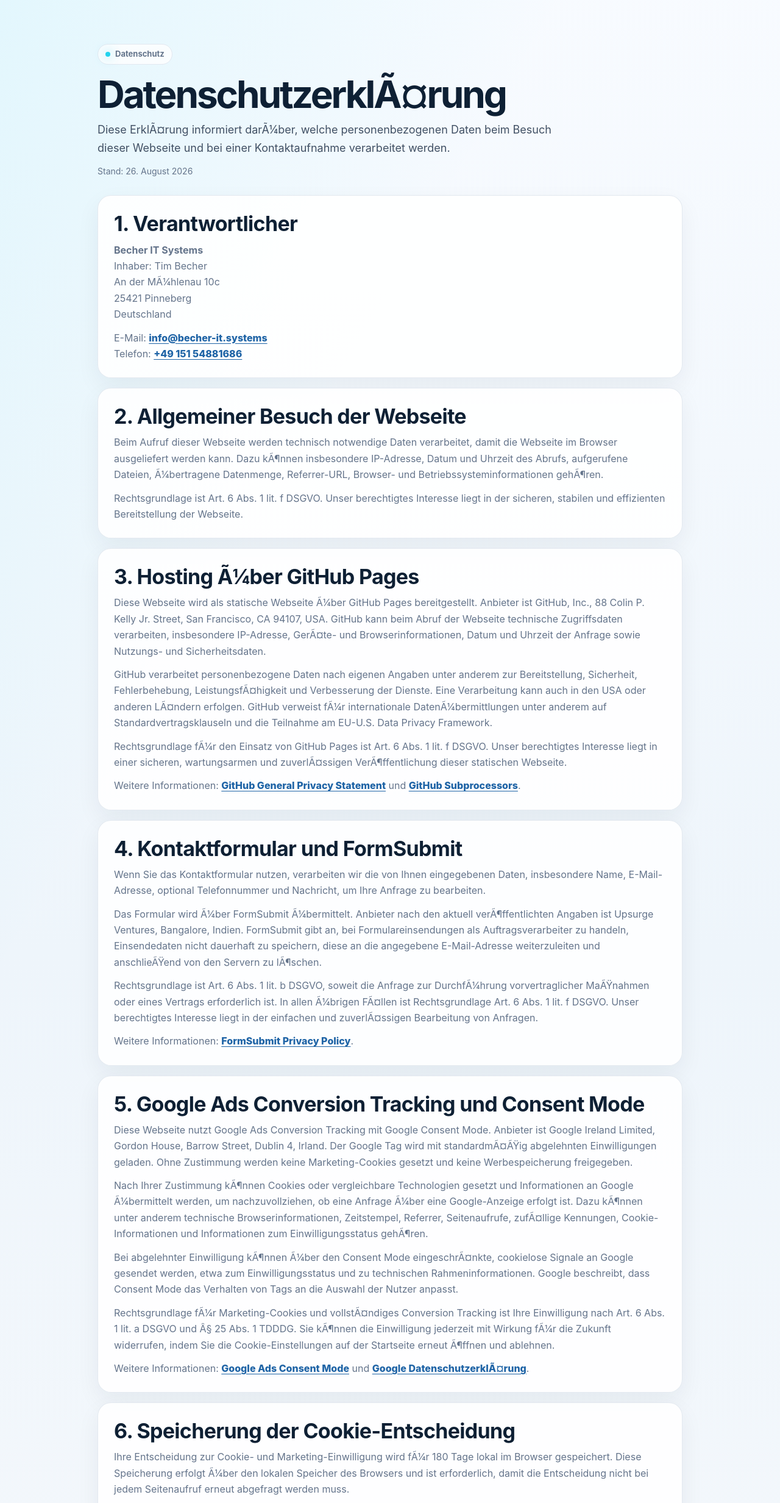
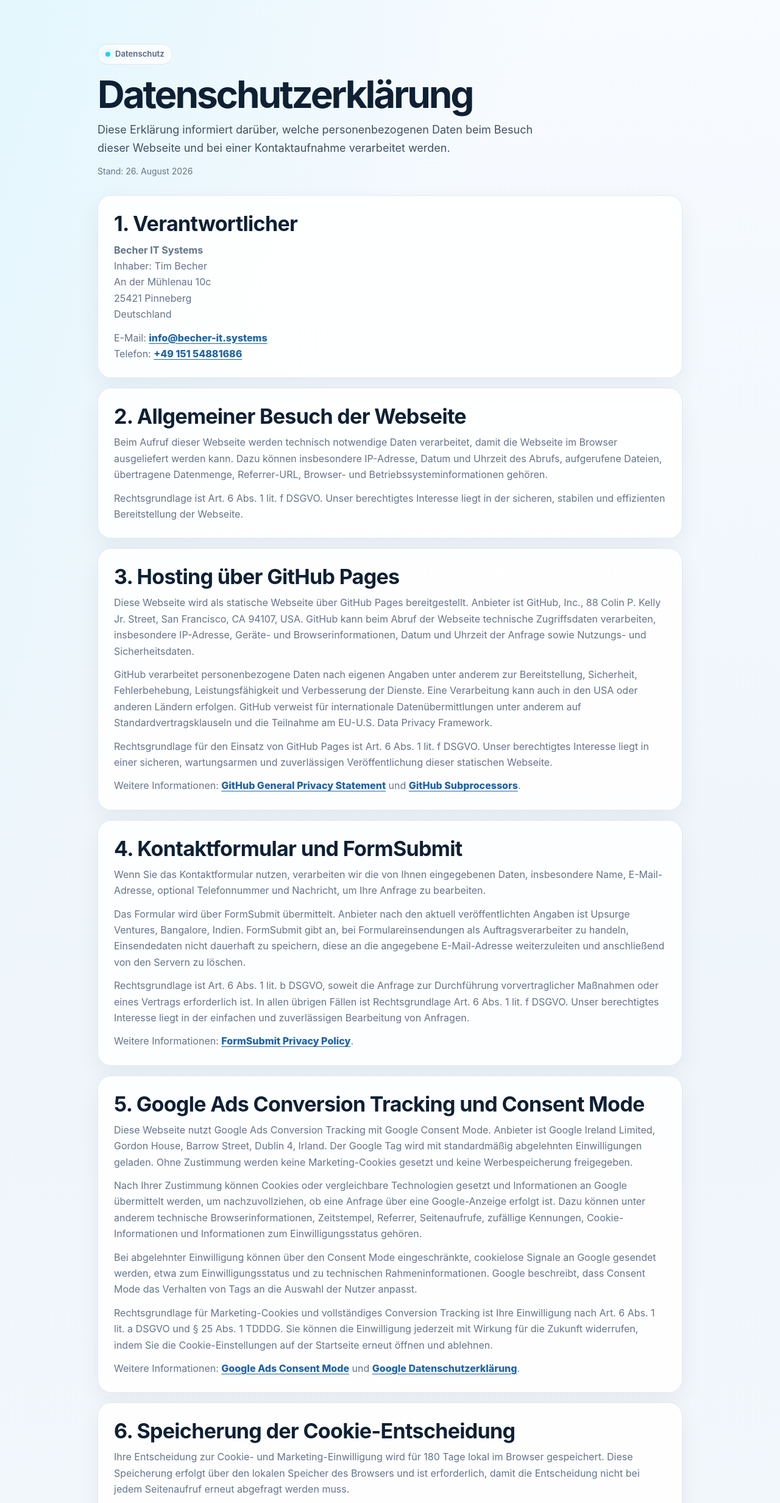
Before and after one commit to mitrodex/bit-web-page, a plain HTML site: page datenschutz.html in a window 1280 px wide. Shown: the part 77-2542 px from the top of the page at 61% size. Drawn offline with Linux system fonts and the light colour scheme.

Commit message:
Umlaute in Impressum, Datenschutz und Haftung repariert (doppelt kodiertes UTF-8)
Co-Authored-By: Claude Opus 5.5 <noreply@anthropic.com>

```diff
--- a/datenschutz.html
+++ b/datenschutz.html
@@ -3,10 +3,10 @@
   <head>
     <meta charset="utf-8" />
     <meta name="viewport" content="width=device-width, initial-scale=1" />
-    <title>DatenschutzerklÃ¤rung | Becher IT Systems</title>
+    <title>Datenschutzerklärung | Becher IT Systems</title>
     <meta
       name="description"
-      content="DatenschutzerklÃ¤rung von Becher IT Systems: Hosting Ã¼ber GitHub Pages, Kontaktformular Ã¼ber FormSubmit, Google Ads Conversion Tracking und Cookie-Einwilligung."
+      content="Datenschutzerklärung von Becher IT Systems: Hosting über GitHub Pages, Kontaktformular über FormSubmit, Google Ads Conversion Tracking und Cookie-Einwilligung."
     />
     <meta name="robots" content="index, follow" />
     <link rel="canonical" href="https://becher-it.systems/datenschutz.html" />
@@ -14,10 +14,10 @@
     <meta property="og:type" content="website" />
     <meta property="og:locale" content="de_DE" />
     <meta property="og:site_name" content="Becher IT Systems" />
-    <meta property="og:title" content="DatenschutzerklÃ¤rung | Becher IT Systems" />
+    <meta property="og:title" content="Datenschutzerklärung | Becher IT Systems" />
     <meta
       property="og:description"
-      content="DatenschutzerklÃ¤rung von Becher IT Systems: Hosting Ã¼ber GitHub Pages, Kontaktformular Ã¼ber FormSubmit, Google Ads Conversion Tracking und Cookie-Einwilligung."
+      content="Datenschutzerklärung von Becher IT Systems: Hosting über GitHub Pages, Kontaktformular über FormSubmit, Google Ads Conversion Tracking und Cookie-Einwilligung."
     />
     <meta property="og:url" content="https://becher-it.systems/datenschutz.html" />
     <meta property="og:image" content="https://becher-it.systems/assets/logo-full.png" />
@@ -51,9 +51,9 @@
       <div class="wrap">
         <div class="legalHero">
           <span class="eyebrow"><span class="dot"></span> Datenschutz</span>
-          <h1>DatenschutzerklÃ¤rung</h1>
+          <h1>Datenschutzerklärung</h1>
           <p class="lead">
-            Diese ErklÃ¤rung informiert darÃ¼ber, welche personenbezogenen Daten
+            Diese Erklärung informiert darüber, welche personenbezogenen Daten
             beim Besuch dieser Webseite und bei einer Kontaktaufnahme verarbeitet
             werden.
           </p>
@@ -66,7 +66,7 @@
             <p>
               <strong>Becher IT Systems</strong><br />
               Inhaber: Tim Becher<br />
-              An der MÃ¼hlenau 10c<br />
+              An der Mühlenau 10c<br />
               25421 Pinneberg<br />
               Deutschland
             </p>
@@ -83,9 +83,9 @@
             <p>
               Beim Aufruf dieser Webseite werden technisch notwendige Daten
               verarbeitet, damit die Webseite im Browser ausgeliefert werden
-              kann. Dazu kÃ¶nnen insbesondere IP-Adresse, Datum und Uhrzeit des
-              Abrufs, aufgerufene Dateien, Ã¼bertragene Datenmenge, Referrer-URL,
-              Browser- und Betriebssysteminformationen gehÃ¶ren.
+              kann. Dazu können insbesondere IP-Adresse, Datum und Uhrzeit des
+              Abrufs, aufgerufene Dateien, übertragene Datenmenge, Referrer-URL,
+              Browser- und Betriebssysteminformationen gehören.
             </p>
             <p>
               Rechtsgrundlage ist Art. 6 Abs. 1 lit. f DSGVO. Unser berechtigtes
@@ -95,28 +95,28 @@
           </section>
 
           <section class="panel">
-            <h2>3. Hosting Ã¼ber GitHub Pages</h2>
+            <h2>3. Hosting über GitHub Pages</h2>
             <p>
-              Diese Webseite wird als statische Webseite Ã¼ber GitHub Pages
+              Diese Webseite wird als statische Webseite über GitHub Pages
               bereitgestellt. Anbieter ist GitHub, Inc., 88 Colin P. Kelly Jr.
               Street, San Francisco, CA 94107, USA. GitHub kann beim Abruf der
               Webseite technische Zugriffsdaten verarbeiten, insbesondere
-              IP-Adresse, GerÃ¤te- und Browserinformationen, Datum und Uhrzeit der
+              IP-Adresse, Geräte- und Browserinformationen, Datum und Uhrzeit der
               Anfrage sowie Nutzungs- und Sicherheitsdaten.
             </p>
             <p>
               GitHub verarbeitet personenbezogene Daten nach eigenen Angaben
               unter anderem zur Bereitstellung, Sicherheit, Fehlerbehebung,
-              LeistungsfÃ¤higkeit und Verbesserung der Dienste. Eine Verarbeitung
-              kann auch in den USA oder anderen LÃ¤ndern erfolgen. GitHub verweist
-              fÃ¼r internationale DatenÃ¼bermittlungen unter anderem auf
+              Leistungsfähigkeit und Verbesserung der Dienste. Eine Verarbeitung
+              kann auch in den USA oder anderen Ländern erfolgen. GitHub verweist
+              für internationale Datenübermittlungen unter anderem auf
               Standardvertragsklauseln und die Teilnahme am EU-U.S. Data Privacy
               Framework.
             </p>
             <p>
-              Rechtsgrundlage fÃ¼r den Einsatz von GitHub Pages ist Art. 6 Abs. 1
+              Rechtsgrundlage für den Einsatz von GitHub Pages ist Art. 6 Abs. 1
               lit. f DSGVO. Unser berechtigtes Interesse liegt in einer sicheren,
-              wartungsarmen und zuverlÃ¤ssigen VerÃ¶ffentlichung dieser statischen
+              wartungsarmen und zuverlässigen Veröffentlichung dieser statischen
               Webseite.
             </p>
             <p>
@@ -145,19 +145,19 @@
               Telefonnummer und Nachricht, um Ihre Anfrage zu bearbeiten.
             </p>
             <p>
-              Das Formular wird Ã¼ber FormSubmit Ã¼bermittelt. Anbieter nach den
-              aktuell verÃ¶ffentlichten Angaben ist Upsurge Ventures, Bangalore,
+              Das Formular wird über FormSubmit übermittelt. Anbieter nach den
+              aktuell veröffentlichten Angaben ist Upsurge Ventures, Bangalore,
               Indien. FormSubmit gibt an, bei Formulareinsendungen als
               Auftragsverarbeiter zu handeln, Einsendedaten nicht dauerhaft zu
               speichern, diese an die angegebene E-Mail-Adresse weiterzuleiten
-              und anschlieÃŸend von den Servern zu lÃ¶schen.
+              und anschließend von den Servern zu löschen.
             </p>
             <p>
               Rechtsgrundlage ist Art. 6 Abs. 1 lit. b DSGVO, soweit die
-              Anfrage zur DurchfÃ¼hrung vorvertraglicher MaÃŸnahmen oder eines
-              Vertrags erforderlich ist. In allen Ã¼brigen FÃ¤llen ist
+              Anfrage zur Durchführung vorvertraglicher Maßnahmen oder eines
+              Vertrags erforderlich ist. In allen übrigen Fällen ist
               Rechtsgrundlage Art. 6 Abs. 1 lit. f DSGVO. Unser berechtigtes
-              Interesse liegt in der einfachen und zuverlÃ¤ssigen Bearbeitung von
+              Interesse liegt in der einfachen und zuverlässigen Bearbeitung von
               Anfragen.
             </p>
             <p>
@@ -174,32 +174,32 @@
               Diese Webseite nutzt Google Ads Conversion Tracking mit Google
               Consent Mode. Anbieter ist Google Ireland Limited, Gordon House,
               Barrow Street, Dublin 4, Irland. Der Google Tag wird mit
-              standardmÃ¤ÃŸig abgelehnten Einwilligungen geladen. Ohne Zustimmung
+              standardmäßig abgelehnten Einwilligungen geladen. Ohne Zustimmung
               werden keine Marketing-Cookies gesetzt und keine Werbespeicherung
               freigegeben.
             </p>
             <p>
-              Nach Ihrer Zustimmung kÃ¶nnen Cookies oder vergleichbare
-              Technologien gesetzt und Informationen an Google Ã¼bermittelt
-              werden, um nachzuvollziehen, ob eine Anfrage Ã¼ber eine
-              Google-Anzeige erfolgt ist. Dazu kÃ¶nnen unter anderem technische
+              Nach Ihrer Zustimmung können Cookies oder vergleichbare
+              Technologien gesetzt und Informationen an Google übermittelt
+              werden, um nachzuvollziehen, ob eine Anfrage über eine
+              Google-Anzeige erfolgt ist. Dazu können unter anderem technische
               Browserinformationen, Zeitstempel, Referrer, Seitenaufrufe,
-              zufÃ¤llige Kennungen, Cookie-Informationen und Informationen zum
-              Einwilligungsstatus gehÃ¶ren.
+              zufällige Kennungen, Cookie-Informationen und Informationen zum
+              Einwilligungsstatus gehören.
             </p>
             <p>
-              Bei abgelehnter Einwilligung kÃ¶nnen Ã¼ber den Consent Mode
-              eingeschrÃ¤nkte, cookielose Signale an Google gesendet werden, etwa
+              Bei abgelehnter Einwilligung können über den Consent Mode
+              eingeschränkte, cookielose Signale an Google gesendet werden, etwa
               zum Einwilligungsstatus und zu technischen Rahmeninformationen.
               Google beschreibt, dass Consent Mode das Verhalten von Tags an die
               Auswahl der Nutzer anpasst.
             </p>
             <p>
-              Rechtsgrundlage fÃ¼r Marketing-Cookies und vollstÃ¤ndiges
+              Rechtsgrundlage für Marketing-Cookies und vollständiges
               Conversion Tracking ist Ihre Einwilligung nach Art. 6 Abs. 1 lit.
-              a DSGVO und Â§ 25 Abs. 1 TDDDG. Sie kÃ¶nnen die Einwilligung
-              jederzeit mit Wirkung fÃ¼r die Zukunft widerrufen, indem Sie die
-              Cookie-Einstellungen auf der Startseite erneut Ã¶ffnen und
+              a DSGVO und § 25 Abs. 1 TDDDG. Sie können die Einwilligung
+              jederzeit mit Wirkung für die Zukunft widerrufen, indem Sie die
+              Cookie-Einstellungen auf der Startseite erneut öffnen und
               ablehnen.
             </p>
             <p>
@@ -209,7 +209,7 @@
               >
               und
               <a href="https://policies.google.com/privacy?hl=de" target="_blank" rel="noopener"
-                >Google DatenschutzerklÃ¤rung</a
+                >Google Datenschutzerklärung</a
               >.
             </p>
           </section>
@@ -217,9 +217,9 @@
           <section class="panel">
             <h2>6. Speicherung der Cookie-Entscheidung</h2>
             <p>
-              Ihre Entscheidung zur Cookie- und Marketing-Einwilligung wird fÃ¼r
+              Ihre Entscheidung zur Cookie- und Marketing-Einwilligung wird für
               180 Tage lokal im Browser gespeichert. Diese Speicherung erfolgt
-              Ã¼ber den lokalen Speicher des Browsers und ist erforderlich, damit
+              über den lokalen Speicher des Browsers und ist erforderlich, damit
               die Entscheidung nicht bei jedem Seitenaufruf erneut abgefragt
               werden muss.
             </p>
@@ -233,29 +233,29 @@
           <section class="panel">
             <h2>7. Speicherdauer</h2>
             <p>
-              Kontaktanfragen werden gelÃ¶scht, sobald die Anfrage abschlieÃŸend
+              Kontaktanfragen werden gelöscht, sobald die Anfrage abschließend
               bearbeitet wurde und keine gesetzlichen Aufbewahrungspflichten
               entgegenstehen. Technische Zugriffsdaten werden nur so lange
-              verarbeitet, wie es fÃ¼r Bereitstellung, Sicherheit,
+              verarbeitet, wie es für Bereitstellung, Sicherheit,
               Fehleranalyse und Missbrauchsvermeidung erforderlich ist.
             </p>
           </section>
 
           <section class="panel">
             <h2>8. Ihre Rechte</h2>
-            <p>Sie haben nach MaÃŸgabe der DSGVO insbesondere das Recht auf:</p>
+            <p>Sie haben nach Maßgabe der DSGVO insbesondere das Recht auf:</p>
             <ul>
-              <li>Auskunft Ã¼ber die verarbeiteten personenbezogenen Daten</li>
+              <li>Auskunft über die verarbeiteten personenbezogenen Daten</li>
               <li>Berichtigung unrichtiger Daten</li>
-              <li>LÃ¶schung personenbezogener Daten</li>
-              <li>EinschrÃ¤nkung der Verarbeitung</li>
-              <li>DatenÃ¼bertragbarkeit</li>
+              <li>Löschung personenbezogener Daten</li>
+              <li>Einschränkung der Verarbeitung</li>
+              <li>Datenübertragbarkeit</li>
               <li>Widerspruch gegen Verarbeitungen auf Grundlage berechtigter Interessen</li>
-              <li>Widerruf erteilter Einwilligungen mit Wirkung fÃ¼r die Zukunft</li>
+              <li>Widerruf erteilter Einwilligungen mit Wirkung für die Zukunft</li>
             </ul>
             <p>
-              AuÃŸerdem haben Sie das Recht, sich bei einer
-              DatenschutzaufsichtsbehÃ¶rde zu beschweren.
+              Außerdem haben Sie das Recht, sich bei einer
+              Datenschutzaufsichtsbehörde zu beschweren.
             </p>
           </section>
         </div>
@@ -264,8 +264,8 @@
 
     <footer>
       <div class="wrap foot">
-        <span>Â© <span id="year"></span> Becher IT Systems</span>
-        <span><a href="impressum.html">Impressum</a> Â· <a href="haftung.html">Haftung</a></span>
+        <span>© <span id="year"></span> Becher IT Systems</span>
+        <span><a href="impressum.html">Impressum</a> · <a href="haftung.html">Haftung</a></span>
       </div>
     </footer>
     <script>
```
Also changed, not shown: haftung.html (+23 -23 lines), impressum.html (+7 -7 lines).
